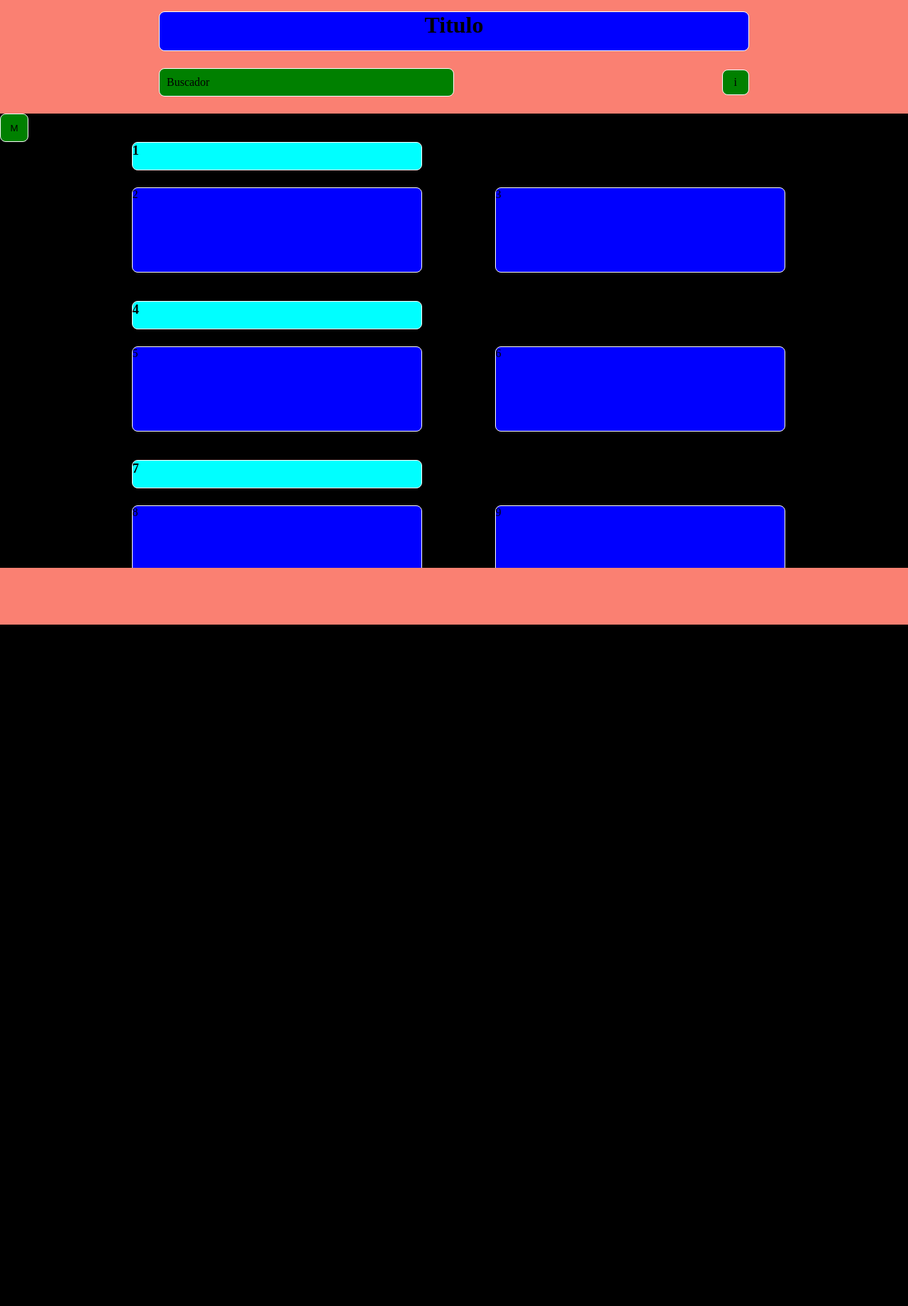
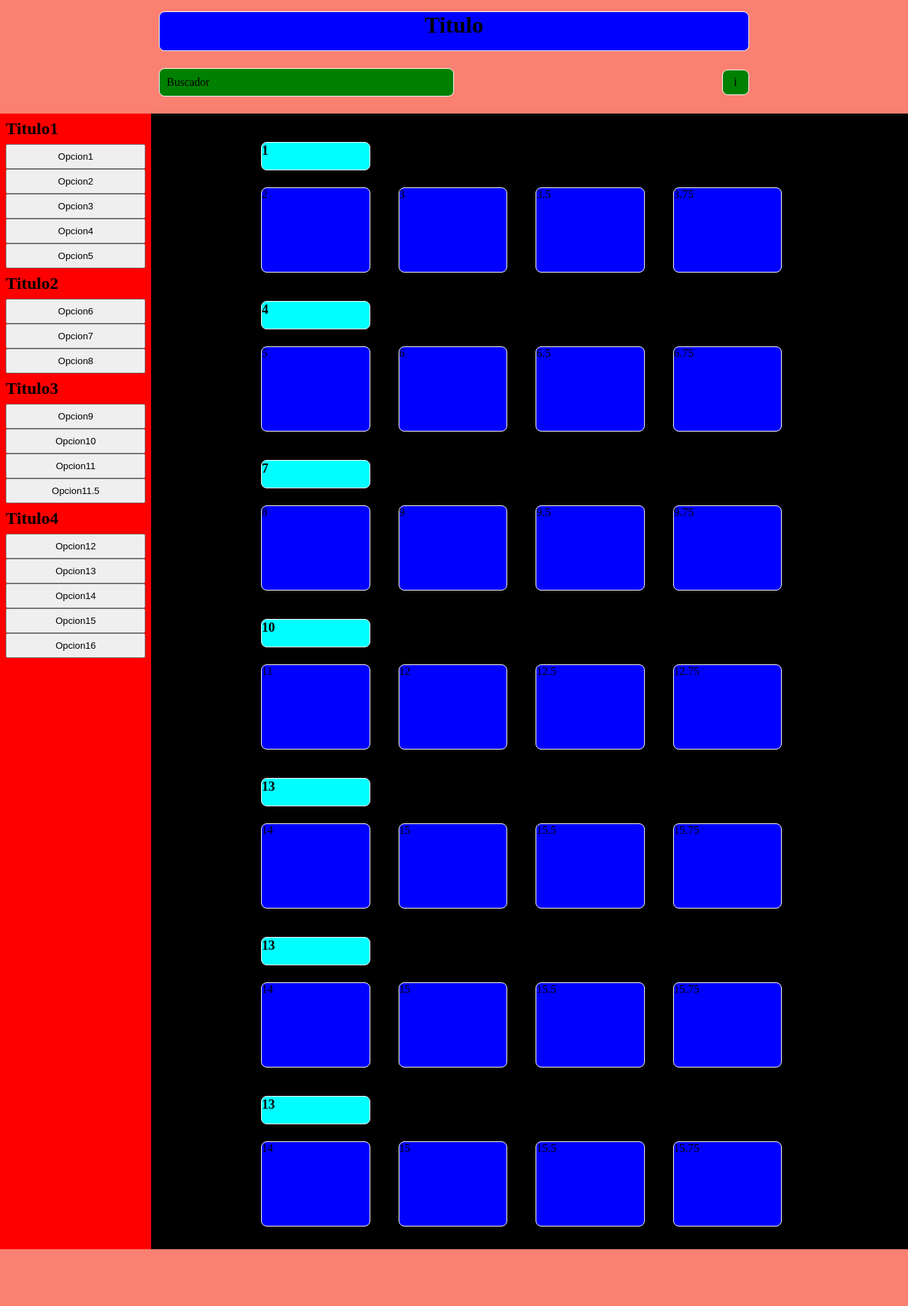
Before and after one commit to TxaberGardeazabal/2GDAW_Reto_2, a PHP site: page / in a window 1280 px wide. Shown: the whole page at 71% size. Before the commit the page ends 880 px from the top, so only its background shows below. Run offline with PHP 8.4, Linux system fonts and the light colour scheme.

Commit message:
Add files via upload

```diff
--- a/index.html
+++ b/index.html
@@ -15,35 +15,99 @@
             <div id="inicioSesion">i</div>
         </nav>
     </header>
-    <button id="menu">M</button>
+    <div id="todo">
+    <button id="botonmenu">M</button>
+
+    <aside>
+        <div class="menu">
+            <h2 class="tituloMenu">Titulo1</h2>
+            <button class="opcion">Opcion1</button>
+            <button class="opcion">Opcion2</button>
+            <button class="opcion">Opcion3</button>
+            <button class="opcion">Opcion4</button>
+            <button class="opcion">Opcion5</button>
+        </div>
+        <div class="menu">
+            <h2 class="tituloMenu">Titulo2</h2>
+            <button class="opcion">Opcion6</button>
+            <button class="opcion">Opcion7</button>
+            <button class="opcion">Opcion8</button>
+        </div>
+        <div class="menu">
+            <h2 class="tituloMenu">Titulo3</h2>
+            <button class="opcion">Opcion9</button>
+            <button class="opcion">Opcion10</button>
+            <button class="opcion">Opcion11</button>
+            <button class="opcion">Opcion11.5</button>
+        </div>
+        <div class="menu">
+            <h2 class="tituloMenu">Titulo4</h2>
+            <button class="opcion">Opcion12</button>
+            <button class="opcion">Opcion13</button>
+            <button class="opcion">Opcion14</button>
+            <button class="opcion">Opcion15</button>
+            <button class="opcion">Opcion16</button>
+        </div>
+    </aside>
     <div id="contenedor">
-
         <section>
             <h3 class="titulo">1</h3>
             <div class="anuncio primero" >2</div>
             <div class="anuncio segundo">3</div>
+            <div class="anuncio tercero">3.5</div>
+            <div class="anuncio cuarto">3.75</div>
+            <div class="anuncio quinto">3.875</div>
         </section>
         <section>
             <h3  class="titulo">4</h3>
             <div class="anuncio primero" >5</div>
             <div class="anuncio segundo">6</div>
+            <div class="anuncio tercero">6.5</div>
+            <div class="anuncio cuarto">6.75</div>
+            <div class="anuncio quinto">6.875</div>
         </section>
         <section>
             <h3 class="titulo">7</h3>
             <div class="anuncio primero" >8</div>
             <div class="anuncio segundo">9</div>
+            <div class="anuncio tercero">9.5</div>
+            <div class="anuncio cuarto">9.75</div>
+            <div class="anuncio quinto">9.875</div>
         </section>
         <section>
             <h3 class="titulo">10</h3>
             <div class="anuncio primero" >11</div>
-            <div class="anuncio segundo">10</div>
+            <div class="anuncio segundo">12</div>
+            <div class="anuncio tercero">12.5</div>
+            <div class="anuncio cuarto">12.75</div>
+            <div class="anuncio quinto">12.875</div>
         </section>
         <section>
-            <h3 class="titulo">10</h3>
-            <div class="anuncio primero" >11</div>
-            <div class="anuncio segundo">10</div>
+            <h3 class="titulo">13</h3>
+            <div class="anuncio primero" >14</div>
+            <div class="anuncio segundo">15</div>
+            <div class="anuncio tercero">15.5</div>
+            <div class="anuncio cuarto">15.75</div>
+            <div class="anuncio quinto">15.875</div>
+        </section>
+        <section>
+            <h3 class="titulo">13</h3>
+            <div class="anuncio primero" >14</div>
+            <div class="anuncio segundo">15</div>
+            <div class="anuncio tercero">15.5</div>
+            <div class="anuncio cuarto">15.75</div>
+            <div class="anuncio quinto">15.875</div>
+        </section>
+        <section>
+            <h3 class="titulo">13</h3>
+            <div class="anuncio primero" >14</div>
+            <div class="anuncio segundo">15</div>
+            <div class="anuncio tercero">15.5</div>
+            <div class="anuncio cuarto">15.75</div>
+            <div class="anuncio quinto">15.875</div>
         </section>
     </div>
+</div>
     <footer>
 
     </footer>
--- a/mobile.css
+++ b/mobile.css
@@ -5,7 +5,6 @@
 }
 header, nav,footer{
     background-color: salmon;
-
 }
 header{
     height: 20vh;
@@ -47,7 +46,13 @@ header nav #inicioSesion{
     padding: 1vh 2vh;
     border-radius: 1vh;
 }
-#menu{
+#todo{
+    background-color: black;
+}
+.menu{
+    display: none;
+}
+#botonmenu{
     position: fixed;
     top: 20vh;
     width: 5vh;
@@ -58,7 +63,6 @@ header nav #inicioSesion{
     z-index: 1;
 }
 div#contenedor{
-    background-color: black;
     position: relative;
     width: 100%;
     margin-top: 20vh;
@@ -68,6 +72,7 @@ div#contenedor{
     justify-content: space-between;
     align-items: center;
     overflow-y: auto;
+    z-index: 0;
 }
 div#contenedor section:first-child{
     margin-top: 5vh;
@@ -97,6 +102,15 @@ section{
 .segundo{
     grid-area: tres;
 }
+.tercero{
+    grid-area: cuatro;
+}
+.cuarto{
+    grid-area: cinco;
+}
+.quinto{
+    grid-area: seis;
+}
 .titulo{
     background-color: cyan;
     border: 1px solid white;
@@ -111,6 +125,112 @@ footer{
     background-color: salmon;
     height: 10vh;
     width: 100%;
-
     position: relative;
 }
+
+@media screen and (min-width: 700px){
+    header{
+        position: relative;
+    }
+    #todo{
+        position: relative;
+        background-color: black;
+        width: 100%;
+        display: flex;
+        height: 200vh;
+    }
+
+    div#contenedor{
+        margin-top: 0%;
+        position: relative;
+        display: flex;
+        flex-direction: column;
+        justify-content: space-between;
+        align-items: center;
+        z-index: 0;
+        overflow-y: unset;
+        height: calc();
+    }
+    aside{
+        background-color: red;
+        width: 20%;
+        position: relative;
+        z-index: 3;
+        display: block;
+    }
+    .menu{
+        position: relative;
+        display: flex;
+        flex-direction: column;
+        margin: 1vh;
+    }
+    .tituloMenu{
+        padding-bottom: 1vh;
+    }
+    .opcion{
+        padding: 1vh 0vh;
+    }
+    #botonmenu{
+        display: none;
+    }
+    section{
+        display: grid;
+        grid-template-columns: 25% 25% 25%;
+        grid-template-rows: 5vh 15vh;
+        grid-row-gap:3vh;
+        grid-column-gap: 10%;
+        grid-auto-flow: column;
+        grid-template-areas:
+        "uno . ."
+        "dos tres cuatro";
+    }
+    .cuarto{
+        display: none;
+    }
+    .quinto{
+       display: none;
+    }
+    footer{
+        position: relative;
+    }
+
+}
+@media screen and (min-width: 1200px){
+
+
+    section{
+        display: grid;
+        grid-template-columns: repeat(4,18%);
+        grid-template-rows: 5vh 15vh;
+        grid-row-gap:3vh;
+        grid-column-gap: 5vh;
+        grid-auto-flow: column;
+        grid-template-areas:
+        "uno . . ."
+        "dos tres cuatro cinco";
+    }
+    .cuarto{
+       display: inline-block;
+    }
+
+
+}
+@media screen and (min-width: 1500px) {
+    #botonmenu{
+        display: none;
+    }
+    section{
+        display: grid;
+        grid-template-columns: repeat(5,15%);
+        grid-template-rows: 5vh 15vh;
+        grid-row-gap:3vh;
+        grid-column-gap: 5vh;
+        grid-auto-flow: column;
+        grid-template-areas:
+        "uno . . . ."
+        "dos tres cuatro cinco seis";
+    }
+    .quinto{
+        display: inline-block;
+    }
+}
```
